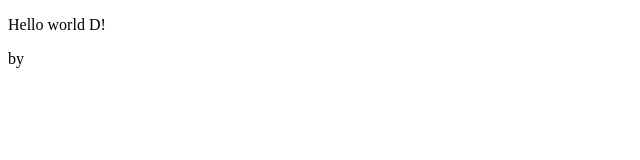
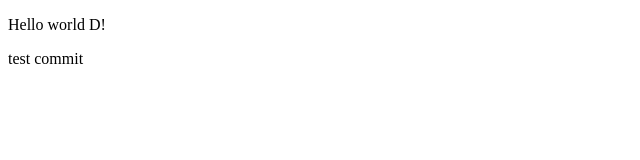
Before and after one commit to SLN2079/SLN_git_test_proj, a plain HTML site: page index.html in a window 1280 px wide. Shown: the full height of the page, 0-640 px from the left. Drawn offline with Linux system fonts and the light colour scheme.

Commit message:
personal pc01

```diff
--- a/index.html
+++ b/index.html
@@ -7,7 +7,7 @@
 </head>
 <body>
     <p>Hello world D!</p>
-    <p>by</p>
+    <p>test commit</p>
 
     <!-- <script>
         alert(666);
```
